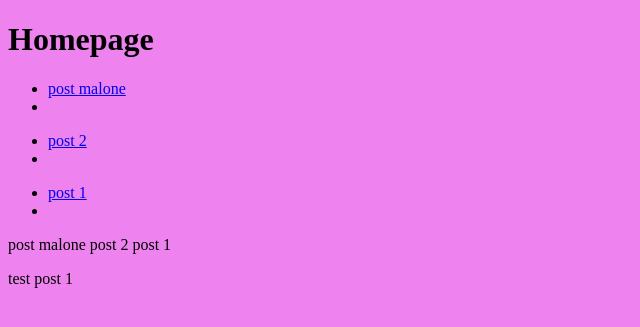
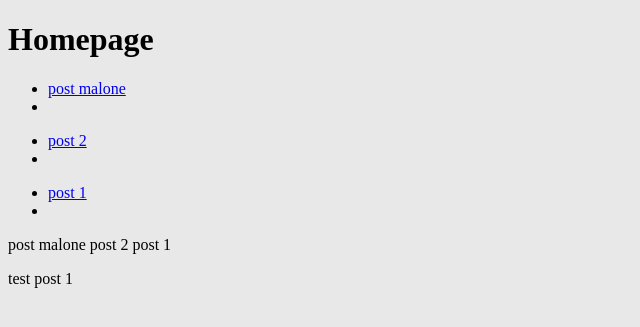
Before and after one commit to burnschristine/christinerubyburns.com, a Jekyll site: the page built from index.md, in a window 1280 px wide. Shown: the top 327 px of the page, without its empty margins (0-640 px from the left). Built offline with Jekyll 4.4.1, drawn with Linux system fonts in a browser that asks for light colours.

Commit message:
bg to gray

```diff
--- a/_layouts/default.html
+++ b/_layouts/default.html
@@ -10,7 +10,7 @@
 
   {{content }}
   <style>
-    body {background: violet; }
+    body {background: #E8E8E8; }
   </style>
 
   {%- for post in site.posts -%}
```
